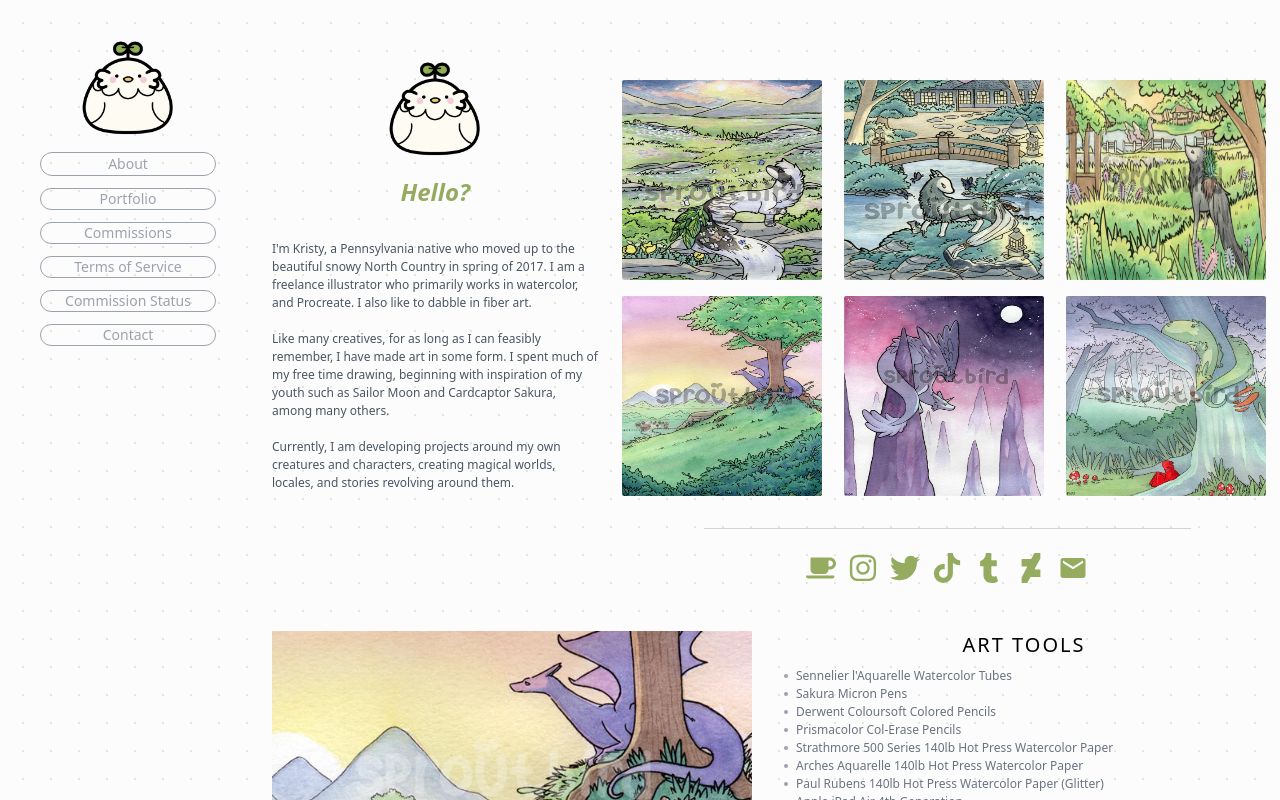
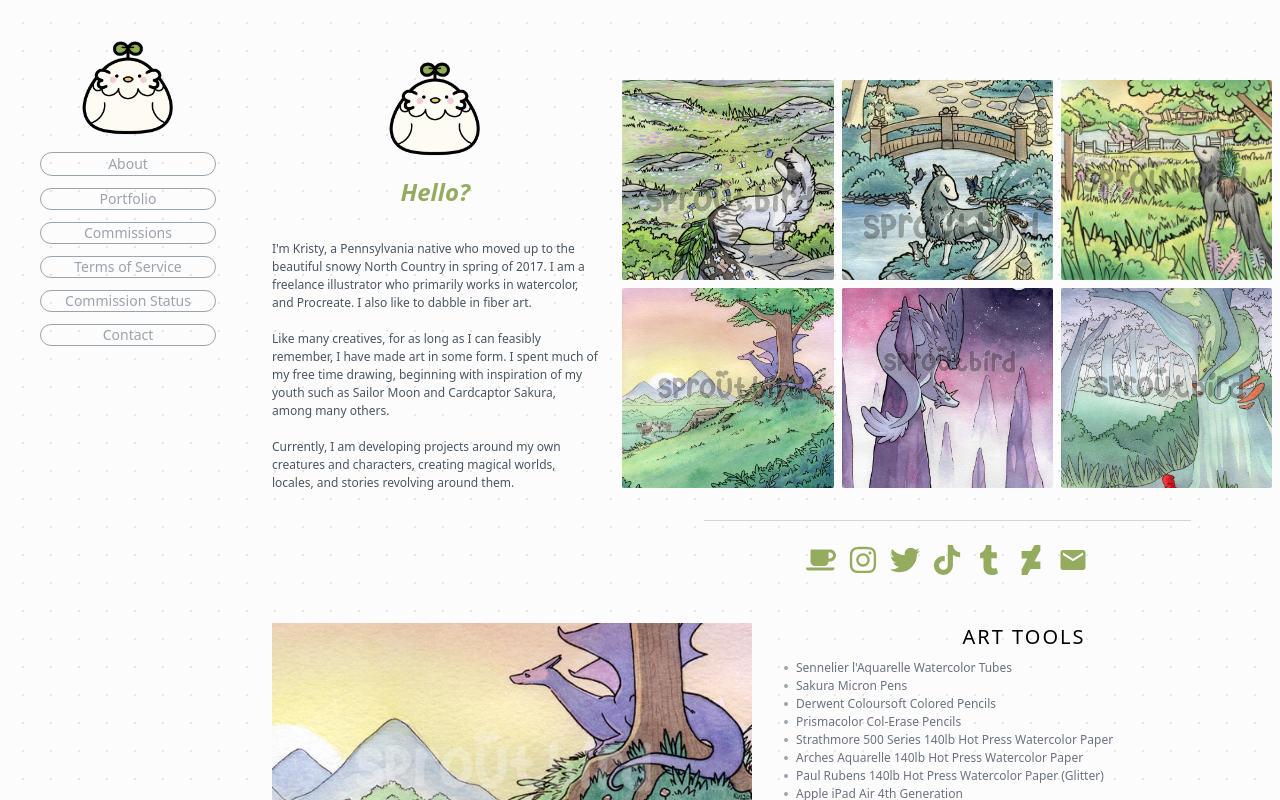
Before and after one commit to MDaud32/the-cakeguy, a Next.js app: page /About in a window 1280 px wide. Shown: the top 800 px of the page. Built offline with nearby package versions, Linux system fonts and the light colour scheme.

Commit message:
changing about page

```diff
--- a/pages/About.jsx
+++ b/pages/About.jsx
@@ -42,48 +42,48 @@ const About = () => {
         </div>
         {/* videos */}
         <div className="w-full md:w-[65%] px-2 ">
-          <div className="grid grid-cols-2 sm:grid-cols-3 gap-4">
+          <div className="grid grid-cols-2 sm:grid-cols-3 gap-2">
             <Image
               src={Dragon1}
               alt="about page img 1"
-              width={200}
+              width={220}
               height={200}
-              className="h-[200px] w-[200] rounded-sm"
+              className="h-[200px] w-[220] rounded-sm  object-cover"
             />
             <Image
               src={Dragon2}
               alt="about page img 1"
-              width={200}
+              width={220}
               height={200}
-              className="h-[200px] w-[200] rounded-sm"
+              className="h-[200px] w-[220] rounded-sm object-cover"
             />
             <Image
               src={Dragon3}
               alt="about page img 1"
-              width={200}
+              width={220}
               height={200}
-              className="h-[200px] w-[200] rounded-sm"
+              className="h-[200px] w-[220] rounded-sm object-cover"
             />
             <Image
               src={Dragon4}
               alt="about page img 1"
-              width={200}
+              width={220}
               height={200}
-              className="h-[200px] w-[200] rounded-sm"
+              className="h-[200px] w-[220] rounded-sm object-cover"
             />
             <Image
               src={Dragon5}
               alt="about page img 1"
-              width={200}
+              width={220}
               height={200}
-              className="h-[200px] w-[200] rounded-sm"
+              className="h-[200px] w-[220] rounded-sm object-cover"
             />
             <Image
               src={Dragon6}
               alt="about page img 1"
-              width={200}
+              width={220}
               height={200}
-              className="h-[200px] w-[200] rounded-sm"
+              className="h-[200px] w-[220] rounded-sm object-cover"
             />
           </div>
           <div className="border-b border-gray-300 mt-8 mb-6 w-3/4 mx-auto"></div>
```
